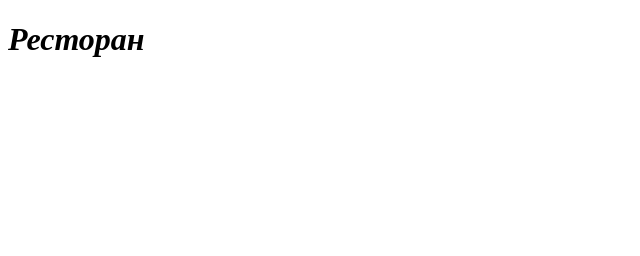
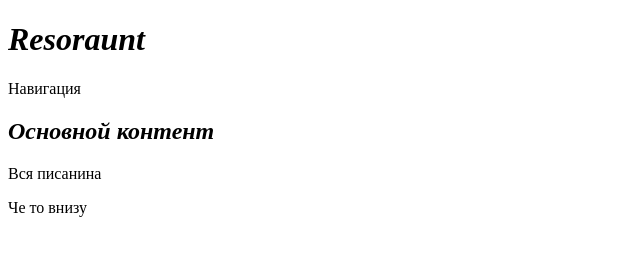
Before and after one commit to golovatov/golovatov.github.io, a plain HTML site: page index.html in a window 1280 px wide. Shown: the whole page, without its empty margins (0-640 px from the left). Drawn offline with Linux system fonts and the light colour scheme.

Commit message:
разделение

```diff
--- a/index.css
+++ b/index.css
@@ -1,3 +1,6 @@
 .site-header {
     font-style: italic;
 }
+.site-main {
+    font-style: italic;
+}
--- a/index.html
+++ b/index.html
@@ -7,7 +7,22 @@
     <link rel="stylesheet" href="index.css">
 </head>
 <body>
-    <H1 class="site-header">Ресторан</H1>
+    <header>
+        <h1 class="site-header">Resoraunt</h1>
+        <nav>
+            Навигация
+        </nav>
+    </header>
 
+    <main>
+        <article>
+            <h2 class="site-main">Основной контент</h2>
+            <p>Вся писанина</p>
+        </article>
+    </main>
+
+    <footer>
+        <p>Че то внизу</p>
+    </footer>
 </body>
 </html>
```
